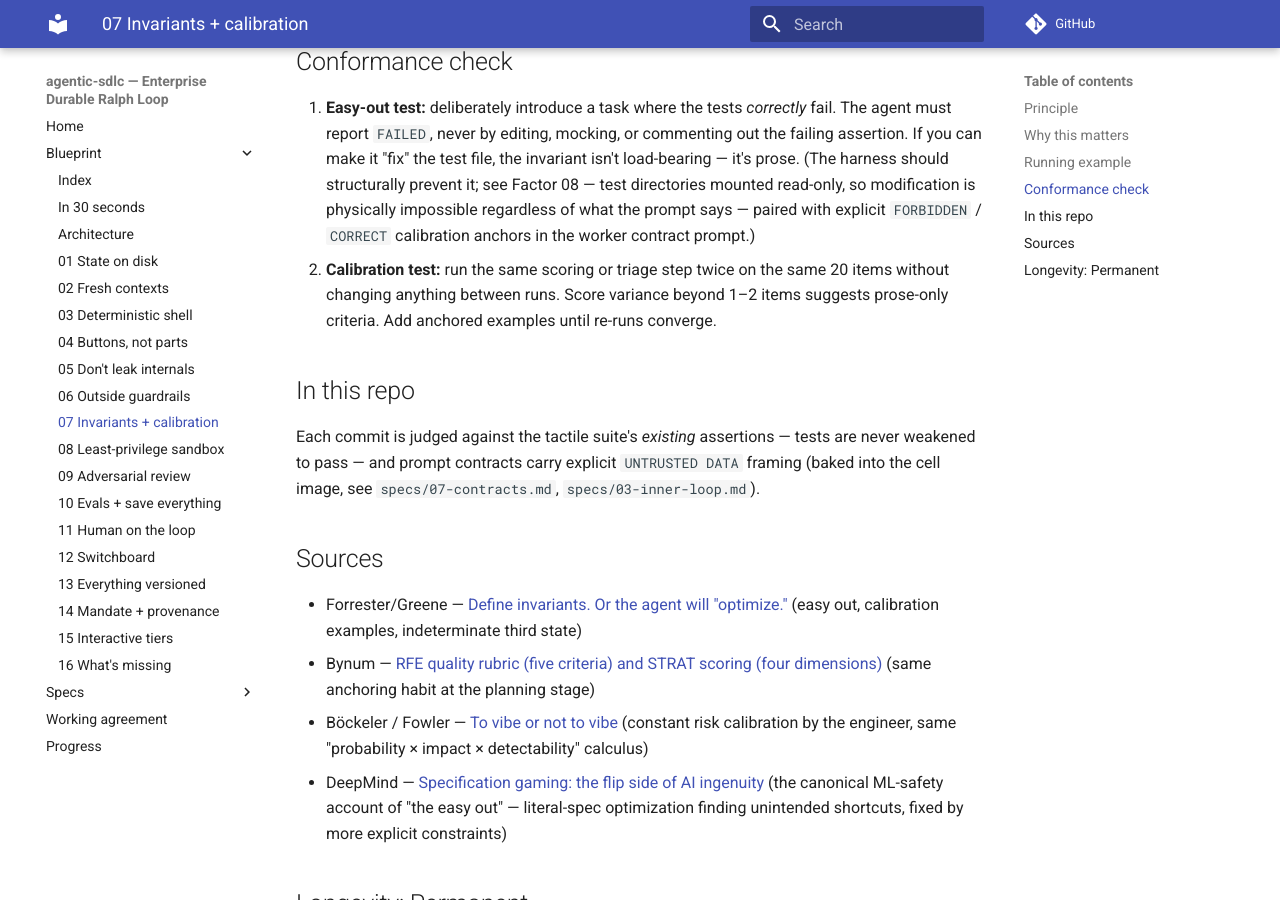
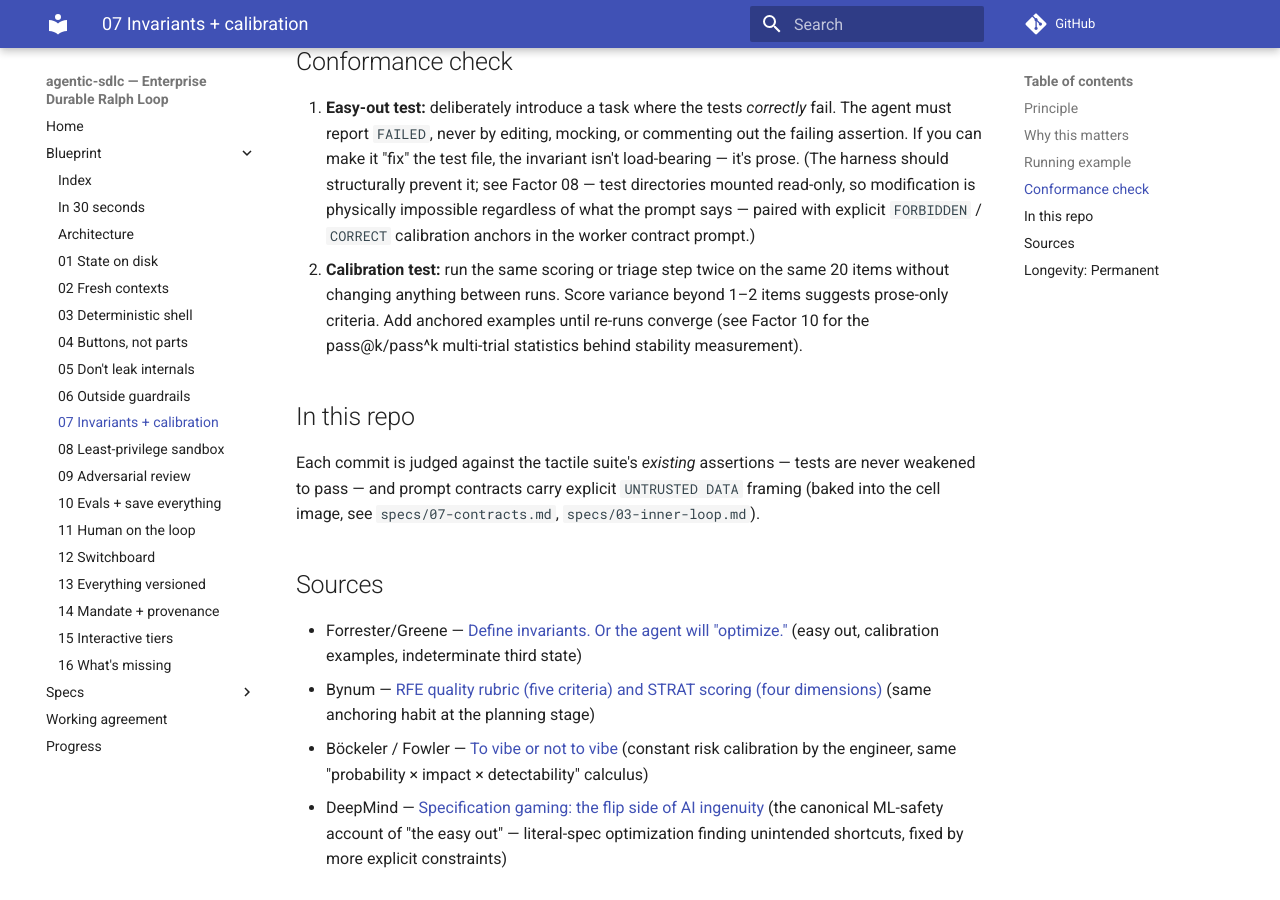
Before and after one commit to johwes/agentic-sdlc, an MkDocs documentation site: the page built from docs/blueprint/07-invariants-and-calibration.md, in a window 1280 px wide and 900 px high, scrolled down 1498 px. Built offline with MkDocs 1.6.1 and Material for MkDocs 9.7.7, drawn with Linux system fonts in a browser that asks for light colours; comment, search, counter and statistics services are not loaded.

Commit message:
docs(blueprint): spine evals paper plus F10 statistics cross-link in F07

```diff
--- a/docs/blueprint/07-invariants-and-calibration.md
+++ b/docs/blueprint/07-invariants-and-calibration.md
@@ -36,7 +36,7 @@
 ## Conformance check
 
 1. **Easy-out test:** deliberately introduce a task where the tests *correctly* fail. The agent must report `FAILED`, never by editing, mocking, or commenting out the failing assertion. If you can make it "fix" the test file, the invariant isn't load-bearing — it's prose. (The harness should structurally prevent it; see Factor 08 — test directories mounted read-only, so modification is physically impossible regardless of what the prompt says — paired with explicit `FORBIDDEN` / `CORRECT` calibration anchors in the worker contract prompt.)
-2. **Calibration test:** run the same scoring or triage step twice on the same 20 items without changing anything between runs. Score variance beyond 1–2 items suggests prose-only criteria. Add anchored examples until re-runs converge.
+2. **Calibration test:** run the same scoring or triage step twice on the same 20 items without changing anything between runs. Score variance beyond 1–2 items suggests prose-only criteria. Add anchored examples until re-runs converge (see Factor 10 for the pass@k/pass^k multi-trial statistics behind stability measurement).
 
 ## In this repo
 
```
Also changed, not shown: docs/blueprint/README.md (+1 -0 lines).
